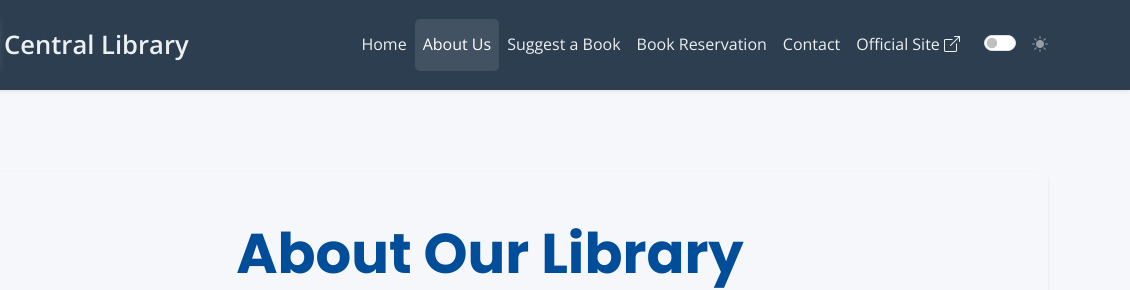
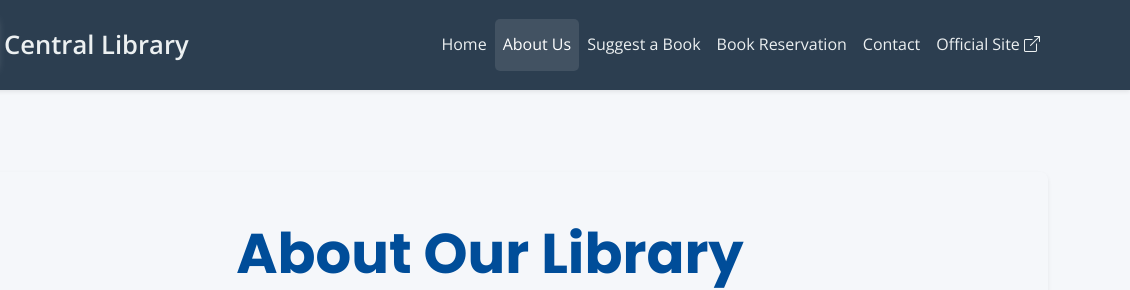
Before and after one commit to sirsyedlibrary/sirsyedlibrary.github.io, a plain HTML site: page about.html in a window 1280 px wide. Shown: the top 290 px of the page, 150-1280 px from the left. Drawn offline with nearby package versions, Linux system fonts and the light colour scheme.

Commit message:
Update about.html

```diff
--- a/about.html
+++ b/about.html
@@ -26,7 +26,8 @@
                         <a class="nav-link" href="index.html">Home</a>
                     </li>
                     <li class="nav-item">
-                        <a class="nav-link active" aria-current="page" href="about.html">About Us</a> </li>
+                        <a class="nav-link active" aria-current="page" href="about.html">About Us</a>
+                    </li>
                     <li class="nav-item">
                         <a class="nav-link" href="suggest.html">Suggest a Book</a>
                     </li>
@@ -39,16 +40,7 @@
                     <li class="nav-item">
                         <a class="nav-link" href="https://sirsyedcollege.ac.in/central-library/aboutus" target="_blank" rel="noopener noreferrer">Official Site <i class="bi bi-box-arrow-up-right"></i></a>
                     </li>
-                    <li class="nav-item d-flex align-items-center ms-lg-3">
-                        <div class="form-check form-switch my-auto">
-                            <input class="form-check-input" type="checkbox" role="switch" id="darkModeToggle">
-                            <label class="form-check-label text-white-50 ms-2" for="darkModeToggle">
-                                <i class="bi bi-sun-fill" id="sunIcon"></i>
-                                <i class="bi bi-moon-fill d-none" id="moonIcon"></i>
-                            </label>
-                        </div>
-                    </li>
-                </ul>
+                    </ul>
             </div>
         </div>
     </nav>
@@ -81,36 +73,5 @@
     </footer>
 
     <script src="https://cdn.jsdelivr.net/npm/bootstrap@5.3.0/dist/js/bootstrap.bundle.min.js"></script>
-    <script>
-        const themeToggle = document.getElementById('darkModeToggle');
-        const sunIcon = document.getElementById('sunIcon');
-        const moonIcon = document.getElementById('moonIcon');
-
-        // Function to set the theme
-        const setTheme = (theme) => {
-            document.documentElement.setAttribute('data-bs-theme', theme);
-            localStorage.setItem('theme', theme);
-            if (theme === 'dark') {
-                themeToggle.checked = true;
-                sunIcon.classList.add('d-none');
-                moonIcon.classList.remove('d-none');
-            } else {
-                themeToggle.checked = false;
-                sunIcon.classList.remove('d-none');
-                moonIcon.classList.add('d-none');
-            }
-        };
-
-        // Check for saved theme preference on load
-        const savedTheme = localStorage.getItem('theme') || (window.matchMedia('(prefers-color-scheme: dark)').matches ? 'dark' : 'light');
-        setTheme(savedTheme);
-
-        // Listen for toggle changes
-        themeToggle.addEventListener('change', () => {
-            const currentTheme = document.documentElement.getAttribute('data-bs-theme');
-            const newTheme = currentTheme === 'dark' ? 'light' : 'dark';
-            setTheme(newTheme);
-        });
-    </script>
-</body>
+    </body>
 </html>
```
